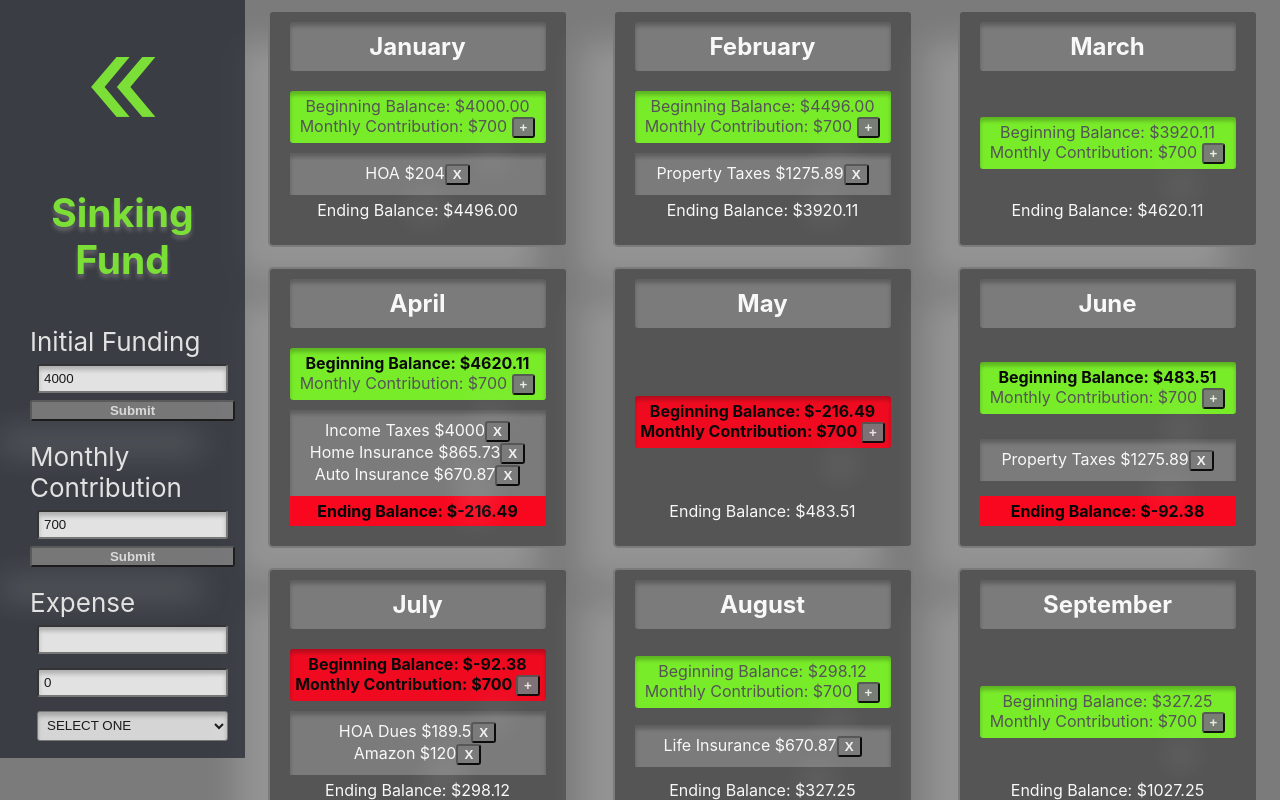
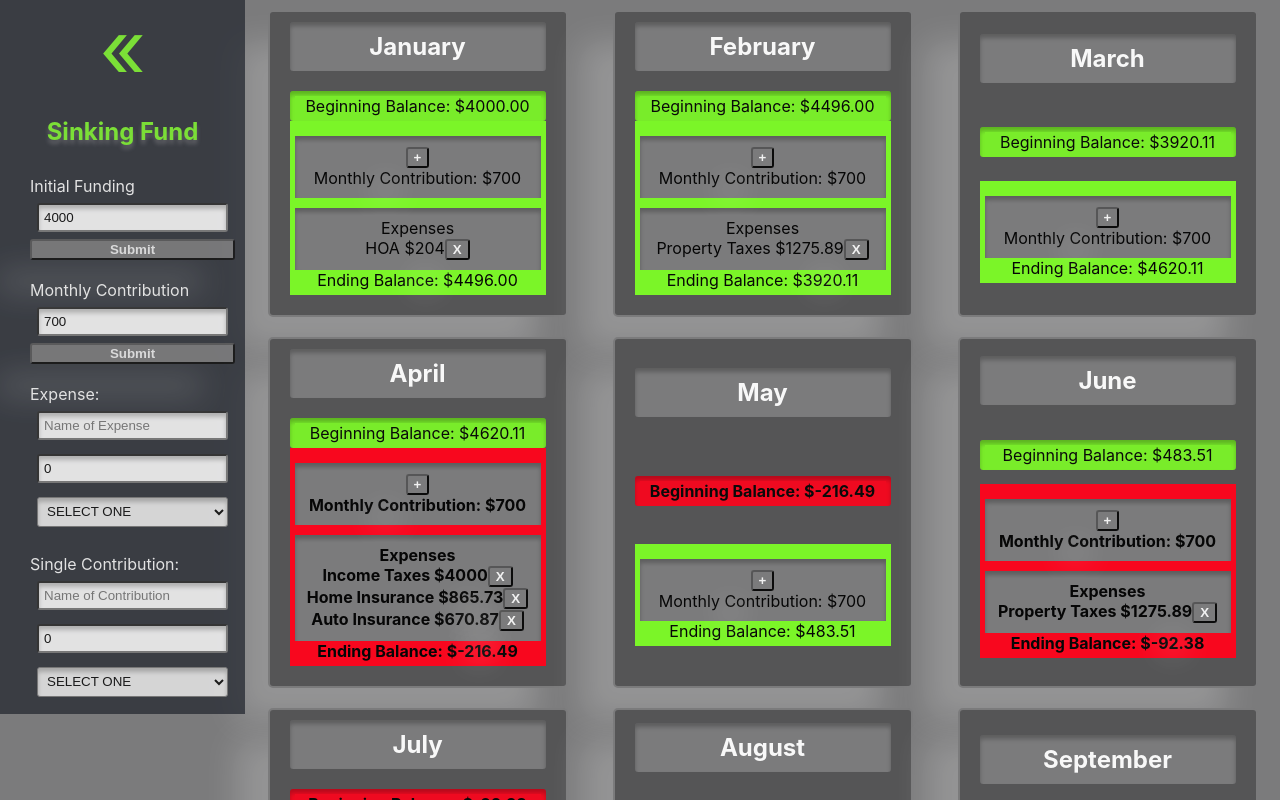
Before and after one commit to saykaren/SinkingFund, a React (Create React App) app: page / in a window 1280 px wide. Shown: the top 800 px of the page. Built offline with nearby package versions, Linux system fonts and the light colour scheme.

Commit message:
Includes single contributions into handleUpdateDataState function
Added the single contribution input to calculate into the handleUpdateDataState

```diff
--- a/src/Components/App/App.tsx
+++ b/src/Components/App/App.tsx
@@ -11,6 +11,7 @@ function App() {
       begBalance: 4000,
       endBalance: 4496,
       monthData: [{ title: 'HOA', cost: 204, monthIN: 1 }],
+      monthContributions: [{title: "Hello", contribution: 100, monthIN: 1}],
     },
     {
       monthId: 2,
@@ -18,6 +19,7 @@ function App() {
       begBalance: 4496,
       endBalance: 3920.11,
       monthData: [{ title: 'Property Taxes', cost: 1275.89, monthIN: 2 }],
+      monthContributions: [],
     },
     {
       monthId: 3,
@@ -25,6 +27,7 @@ function App() {
       begBalance: 3920.11,
       endBalance: 4620.11,
       monthData: [],
+      monthContributions: [],
     },
     {
       monthId: 4,
@@ -36,6 +39,7 @@ function App() {
         { title: 'Home Insurance', cost: 865.73, monthIN: 4 },
         { title: 'Auto Insurance', cost: 670.87, monthIN: 4 },
       ],
+      monthContributions: [],
     },
     {
       monthId: 5,
@@ -43,6 +47,7 @@ function App() {
       begBalance: -216.49,
       endBalance: 483.51,
       monthData: [],
+      monthContributions: [],
     },
     {
       monthId: 6,
@@ -50,6 +55,7 @@ function App() {
       begBalance: 483.51,
       endBalance: -92.38,
       monthData: [{ title: 'Property Taxes', cost: 1275.89, monthIN: 6 }],
+      monthContributions: [],
     },
     {
       monthId: 7,
@@ -60,6 +66,7 @@ function App() {
         { title: 'HOA Dues', cost: 189.5, monthIN: 7 },
         { title: 'Amazon', cost: 120, monthIN: 7 },
       ],
+      monthContributions: [],
     },
     {
       monthId: 8,
@@ -67,6 +74,7 @@ function App() {
       begBalance: 298.12,
       endBalance: 327.25,
       monthData: [{ title: 'Life Insurance', cost: 670.87, monthIN: 8 }],
+      monthContributions: [],
     },
     {
       monthId: 9,
@@ -74,6 +82,7 @@ function App() {
       begBalance: 327.25,
       endBalance: 1027.25,
       monthData: [],
+      monthContributions: [],
     },
     {
       monthId: 10,
@@ -81,6 +90,7 @@ function App() {
       begBalance: 1027.25,
       endBalance: 1727.25,
       monthData: [],
+      monthContributions: [],
     },
     {
       monthId: 11,
@@ -88,6 +98,7 @@ function App() {
       begBalance: 1727.25,
       endBalance: 2307.25,
       monthData: [{ title: 'Costco', cost: 120, monthIN: 11 }],
+      monthContributions: [],
     },
     {
       monthId: 12,
@@ -95,6 +106,7 @@ function App() {
       begBalance: 2307.25,
       endBalance: 2766.7,
       monthData: [{ title: 'Vehicle Registration', cost: 240.55, monthIN: 12 }],
+      monthContributions: [],
     },
   ]);
 
@@ -102,6 +114,9 @@ function App() {
   const [initialFunding, setInitialFunding] = useState(4000);
   const [costTitle, setCostTitle] = useState<string>('');
   const [costAmount, setCostAmount] = useState<number>(0);
+  const [contributionTitle, setContributionTitle] = useState<string>('');
+  const [contributionAmount, setContributionAmount] = useState<number>(0);
+  const [optionsConstState, setOptionsConstState] = useState<number>();
 
   const [optionsState, setOptionsState] = useState<string>();
   const [monthlyContribution, setMonthlyContribution] = useState<number>(700);
@@ -140,6 +155,23 @@ function App() {
     handleUpdateDataState();
   };
 
+  const handleAdditionContribution =(
+      contributionTitle: string,
+      contributionAmount: number,
+      optionsConstState: number,
+  )=>{
+    let object = [...data];
+    //add to december index is number-1
+    object[optionsConstState - 1].monthContributions.push({
+      title: contributionTitle,
+      contribution: contributionAmount,
+      monthIN: optionsConstState,
+    });
+    console.log({ contributionTitle, contributionAmount, optionsConstState });
+    console.log({data});
+    handleUpdateDataState();
+  }
+
   const handleUpdateDataState = () => {
     if (initialFunding > 0 && monthlyContribution > 0) {
       let object = [...data];
@@ -152,8 +184,13 @@ function App() {
           return acc + num.cost;
         },
         0);
+
+        const contribution = object[monthIndex].monthContributions.reduce(function(
+            acc, num
+        ){return acc + num.contribution}, 0);
+
         object[monthIndex].endBalance =
-          begBalance + monthlyContribution - totalCost;
+          begBalance + contribution + monthlyContribution - totalCost;
       };
 
       const januaryCosts = object[0].monthData.reduce(function(acc, num) {
@@ -161,9 +198,12 @@ function App() {
       }, 0);
 
       //January settings
+      const janContribution = object[0].monthContributions.reduce(function(
+          acc, num
+      ){return acc + num.contribution}, 0);
       object[0].begBalance = initialFunding;
       object[0].endBalance =
-        initialFunding + monthlyContribution - januaryCosts;
+        initialFunding + janContribution + monthlyContribution - januaryCosts;
 
       object.map((number, index) => {
         if (number.monthId !== 1) {
@@ -220,11 +260,12 @@ function App() {
             </div>
             <div className="inputLabel">
               <label className="inputSection">
-                Expense
+                Expense:
                 <input
                   type="text"
                   value={costTitle}
                   onChange={(e) => setCostTitle(e.currentTarget.value)}
+                  placeholder="Name of Expense"
                   className="inputBox"
                 ></input>
                 <input
@@ -272,42 +313,112 @@ function App() {
                 )}
               </label>
             </div>
+            <div className="inputLabel">
+              <label className="inputSection">
+                Single Contribution:
+                <input
+                    type="text"
+                    value={contributionTitle}
+                    onChange={(e) => setContributionTitle(e.currentTarget.value)}
+                    placeholder="Name of Contribution"
+                    className="inputBox"
+                ></input>
+                <input
+                    type="number"
+                    value={contributionAmount}
+                    onChange={(e) =>
+                        setContributionAmount(parseFloat(e.currentTarget.value))
+                    }
+                    className="inputBox"
+                ></input>
+                <select
+                    id="month"
+                    value={optionsConstState}
+                    onChange={(e) => setOptionsConstState(parseInt(e.currentTarget.value))}
+                    required
+                    className="inputBox"
+                >
+                  <option value={0}>SELECT ONE</option>
+                  <option value={1}>January</option>
+                  <option value={2}>February</option>
+                  <option value={3}>March</option>
+                  <option value={4}>April</option>
+                  <option value={5}>May</option>
+                  <option value={6}>June</option>
+                  <option value={7}>July</option>
+                  <option value={8}>August</option>
+                  <option value={9}>September</option>
+                  <option value={10}>October</option>
+                  <option value={11}>November</option>
+                  <option value={12}>December</option>
+                </select>
+                {optionsConstState !== undefined && contributionAmount > 0 && (
+                    <div
+                        className="submit"
+                        onClick={() =>
+                            handleAdditionContribution(
+                                contributionTitle,
+                                contributionAmount,
+                                optionsConstState,
+                            )
+                        }
+                    >
+                      Submit
+                    </div>
+                )}
+              </label>
+            </div>
           </section>
         </header>
       )}
       <main className="mainSection">
         {data.map((data, index) => (
-          <section
-            key={index}
-            className='monthCard'
-          >
+          <section key={index} className="monthCard">
             <h2 className="cardTitle">{data.monthName}</h2>
             <div
               className={
                 data.begBalance >= 0
                   ? 'positiveBalance monthInputs'
-                       : 'negativeBalance monthInputs negativeMonthCard'
+                  : 'negativeBalance monthInputs'
               }
             >
               <div
                 className={
-                  data.endBalance >= 0 ? 'positiveBalance' : 'negativeBalance'
+                  data.begBalance >= 0 ? 'positiveBalance' : 'negativeBalance'
                 }
               >
                 Beginning Balance: ${data.begBalance.toFixed(2)}
               </div>
-              <div>
-                Monthly Contribution: ${monthlyContribution}{' '}
+            </div>
+            <div
+              className={
+                data.endBalance >= 0
+                  ? 'positiveBalance monthEndBalance'
+                  : 'negativeBalance monthEndBalance'
+              }
+            >
+              <div className="monthExpenses">
                 <button onClick={() => alert('add money')}>&#43;</button>
-              </div>
+                <div> Monthly Contribution: ${monthlyContribution}{' '}</div>
+                {/*{data.monthContributions.length > 0 && */}
+                {/*data.monthContributions.map((data, index)=>(*/}
+                {/*    <div key={index}>*/}
+                {/*      {data}*/}
+                {/*    </div>*/}
+                {/*))*/}
+                {/*}*/}
+
               </div>
               {data.monthData.length > 0 && (
                 <div className="monthExpenses">
+                  Expenses
                   {data.monthData.map((data, index) => (
                     <div key={index}>
                       {data.title} ${data.cost}
                       {data.monthIN && (
-                      <button onClick={() => handleUpdate(data.monthIN, index)}>
+                        <button
+                          onClick={() => handleUpdate(data.monthIN, index)}
+                        >
                           X
                         </button>
                       )}
@@ -315,17 +426,6 @@ function App() {
                   ))}
                 </div>
               )}
-            <div
-              className={
-                data.endBalance >= 0
-                  ? 'positiveBalance monthEndBalance'
-                  : 'negativeBalance monthEndBalance negativeMonthCard'
-              }
-            >
-              {/*Total cost $*/}
-              {/*{data.monthData.reduce(function(acc, num) {*/}
-              {/*  return acc + num.cost;*/}
-              {/*}, 0)}<br/>*/}
               Ending Balance: ${data.endBalance.toFixed(2)}
             </div>
           </section>
--- a/src/Components/App/TestData.tsx
+++ b/src/Components/App/TestData.tsx
@@ -7,7 +7,9 @@ export interface TestDataProps {
     monthData: [{
         title: string,
         cost: number,
+        monthIn: number,
     }],
+    monthContributions?: [{title: string, cost: number, monthIN: number}]
 }
 const TestData =
     [
--- a/src/Components/Styling/App.scss
+++ b/src/Components/Styling/App.scss
@@ -9,6 +9,7 @@
 .appTitle {
   text-shadow: 0px 4px 4px rgba(255, 249, 249, 0.25);
   color: $secondary_color;
+  font-weight: bolder;
 }
 
 button{
@@ -50,7 +51,7 @@ button{
 .monthInputs {
   background-color: $secondary_color;
   opacity: .95;
-  color: $primary_color;
+  color: $font_color;
   box-shadow: inset 0px 4px 4px rgba(0, 0, 0, 0.25);
   border-radius: 3px;
 }
@@ -100,6 +101,7 @@ html {
   background-color: $primary_color;
   border: 2px solid $third_color;
   color: $font_color;
+  //text-shadow: 1px 1px $font_dark;
   margin: 10px;
   padding: 20px;
   width: 16em;
@@ -108,13 +110,17 @@ html {
   border-radius: 5px;
   display: flex;
   flex-direction: column;
-  justify-content: space-between;
+  justify-content: inherit;
 }
-.negativeMonthCard{
+.negativeBalance {
   background-color: $negative_color;
+  color: $font_dark;
+  font-weight: bold;
 }
 
 .positiveBalance {
+  background-color: $secondary_color;
+  color: $font_dark;
 
 }
 
@@ -123,10 +129,6 @@ html {
   flex-wrap: wrap;
   justify-content: space-around;
 }
-.negativeBalance {
-  color: black;
-  font-weight: bold;
-}
 
 .App-header {
   background-color: #282c34;
@@ -134,7 +136,7 @@ html {
   //flex-direction: column;
   //align-items: center;
   //justify-content: center;
-  font-size: calc(10px + 2vmin);
+  //font-size: calc(10px + 2vmin);
   color: white;
   position: sticky;
   z-index: 1;
--- a/src/Components/Styling/Variables.scss
+++ b/src/Components/Styling/Variables.scss
@@ -3,3 +3,4 @@ $secondary_color: #7cfc24;
 $third_color: #7b7b7c;
 $font_color: white;
 $negative_color: #FF011A;
+$font_dark: black;
```
Lines whose indentation alone changed are shown as unchanged.
